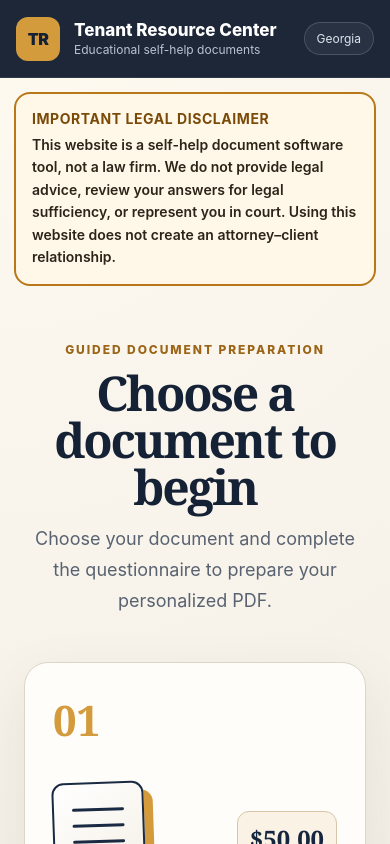
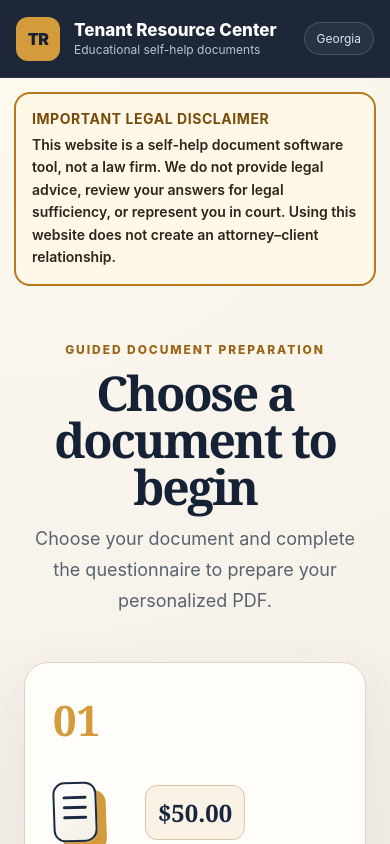
Before and after one commit to syedrahmanbukhari/Document-generation, a React (Vite) app: page / in a window 390 px wide. Shown: the top 844 px of the page. Built offline with nearby package versions, Linux system fonts and the light colour scheme.

Commit message:
fix some issues

```diff
--- a/src/styles.css
+++ b/src/styles.css
@@ -35,7 +35,7 @@ button { cursor: pointer; }
 .document-icon span { display: block; height: 3px; margin: 0 0 13px; background: #1a2a42; border-radius: 999px; }
 .doc-card h2 { margin: 0 0 10px; font-family: Georgia, serif; font-size: 32px; color: #16243a; }
 .doc-card p { margin: 0 0 28px; line-height: 1.65; color: #65707e; max-width: 440px; }
-.document-price { display: grid; place-items: center; margin-left: auto; padding: 13px 15px; border: 1px solid #d7c6a7; border-radius: 12px; background: #faf3e5; color: #17263f; }
+.document-price { position: absolute; left: 50%; transform: translateX(-50%); display: grid; place-items: center; padding: 13px 15px; border: 1px solid #d7c6a7; border-radius: 12px; background: #faf3e5; color: #17263f; }
 .document-price strong { font-family: Georgia, serif; font-size: clamp(24px, 4vw, 38px); white-space: nowrap; }
 .doc-card button { position: relative; z-index: 2; border: 0; background: #17263f; color: #fff; border-radius: 12px; padding: 14px 18px; font-weight: 750; transition: transform .18s ease, background .18s ease; }
 .doc-card button:hover { transform: translateY(-2px); background: #223653; }
@@ -95,3 +95,8 @@ textarea { resize: vertical; }
   .top-disclaimer { margin: 14px 14px 0; padding: 16px; }
   .hero h1 { font-size: 48px; }
 }
+
+@media (max-width: 420px) {
+  .document-icon { width: 44px; height: 60px; padding: 12px 8px; }
+  .document-icon span { margin-bottom: 7px; }
+}
```
